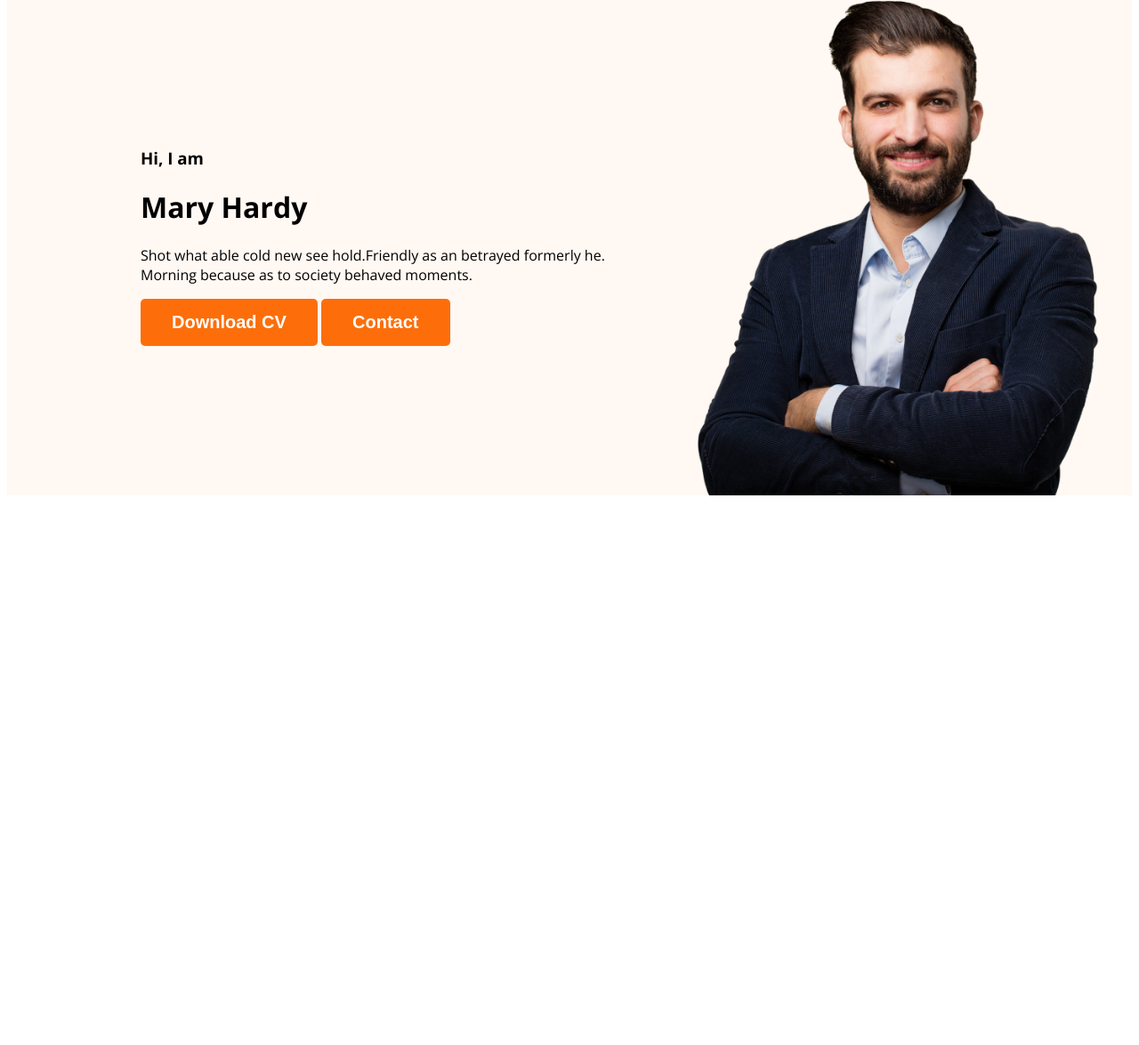
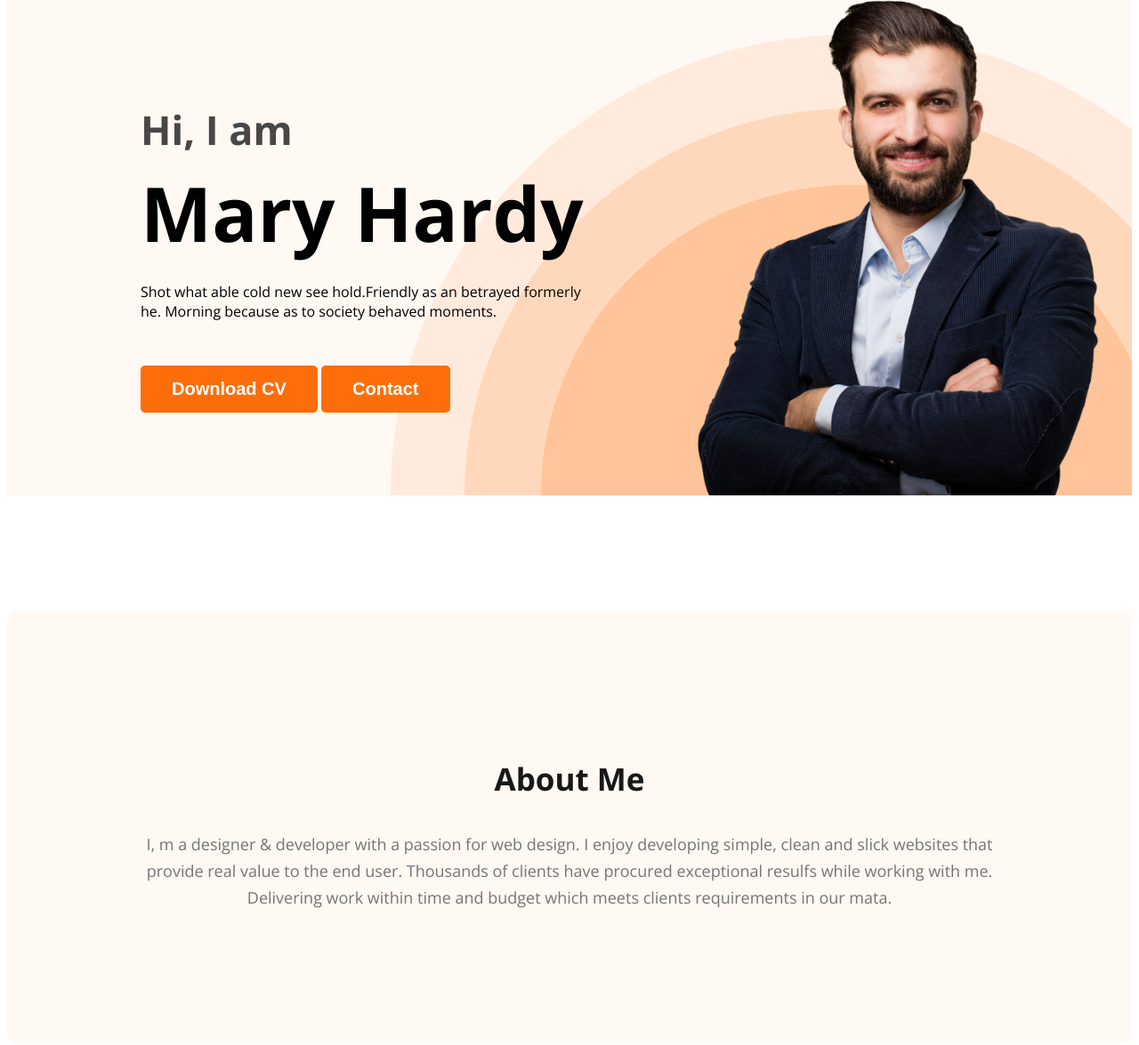
Before and after one commit to munnarashed/developer-portfolio, a plain HTML site: page index.html in a window 1280 px wide. Shown: the part 245-1420 px from the top of the page at 89% size. Before the commit the page ends 832 px from the top, so only its background shows below. Drawn offline with nearby package versions, Linux system fonts and the light colour scheme.

Commit message:
about section created

```diff
--- a/index.html
+++ b/index.html
@@ -21,9 +21,9 @@
         </nav>
         <div class="banner">
             <div class="banner-content">
-                <h3>Hi, I  am</h3>
-                <h1>Mary Hardy</h1>
-                <p>Shot what able cold new see hold.Friendly as an betrayed formerly he. Morning because as to society behaved moments.</p>
+                <h3 class="banner-greeting">Hi, I  am</h3>
+                <h1 class="banner-title">Mary Hardy</h1>
+                <p class="banner-discription">Shot what able cold new see hold.Friendly as an betrayed formerly he. Morning because as to society behaved moments.</p>
                 <button class="btn-primary">Download CV</button>
                 <button class="btn-primary">Contact</button>
             </div>
@@ -31,7 +31,10 @@
         </div>
     </header>
     <main>
-
+      <section class="about">
+        <h3 class="sectio-title">About Me</h3>
+        <p class="section-dis">I, m a designer & developer with a passion for web design. I enjoy developing simple, clean and slick websites that provide real value to the end user. Thousands of clients have procured exceptional resulfs while working with me. Delivering work within time and budget which meets clients requirements in our mata.</p>
+      </section>
     </main>
     <footer>
 
--- a/styls/portfolio.css
+++ b/styls/portfolio.css
@@ -17,6 +17,23 @@ body {
     font-size: 20px;
     font-weight: 700;
     padding: 15px 35px;
+}
+
+.sectio-title {
+    color: #181818;
+    text-align: center;
+    font-size: 35px;
+    font-weight: 700;
+
+}
+
+.section-dis {
+    color:  #757575;
+    text-align: center;
+    font-size: 18px;
+    font-style: normal;
+    font-weight: 400;
+    line-height: 30px;
 }
 
 /* nav related styles */
@@ -46,17 +63,54 @@ nav li {
 nav a {
     text-decoration: none;
 }
+
 /* header related style */
-header{
+header {
     background: #FFF8F3;
+    background-image: url('../images/header_bg.png');
+    background-repeat: no-repeat;
+    background-position: bottom right;
 
 }
-.banner{
-    margin: 30px 30px 30px 150px;
+
+.banner {
+    margin: 30px 30px 0px 150px;
     display: flex;
     align-items: center;
+    justify-content: space-between;
 }
-.banner .profile-picture{
+
+.banner .profile-picture {
     width: 500px;
+}
 
+.banner-greeting {
+    font-size: 45px;
+    color: #474747;
+    margin-bottom: 0px;
 }
+
+.banner-content {
+    max-width: 500px;
+}
+
+.banner-title {
+    font-size: 85px;
+    font-weight: 700;
+    margin-top: 5px;
+    margin-bottom: 20px;
+}
+
+.banner-discription {
+    margin-bottom: 50px;
+}
+
+/* main section styles */
+
+/* about section styles */
+.about {
+    padding: 130px;
+    border-radius: 10px;
+    background: #FFF8F3;
+    margin: 130px 0;
+}
```
